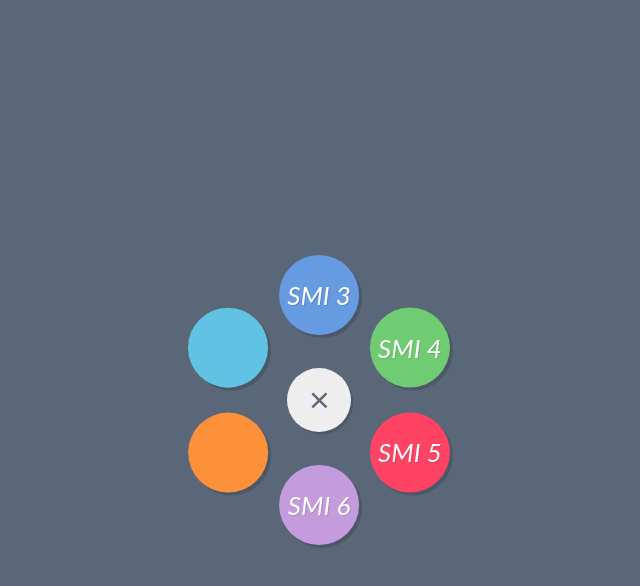
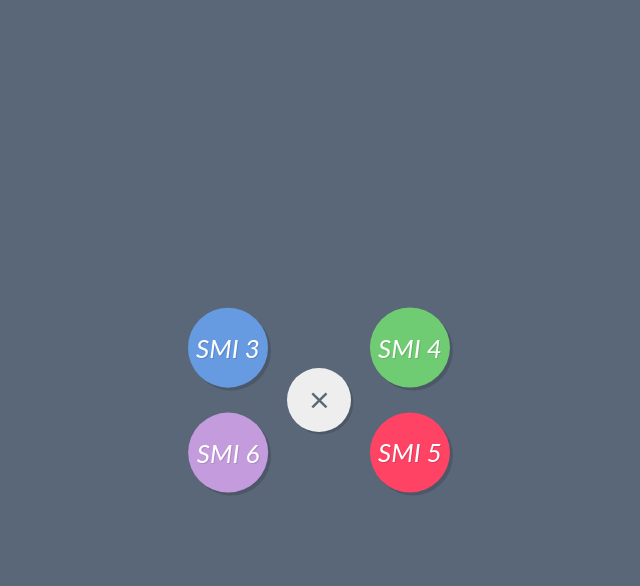
Before and after one commit to yassineAmmani/MySMI, a plain HTML site: page index.html in a window 1280 px wide. Both pictures are taken after a click on the label 640 px from the left and 400 px from the top of the page. Shown: the whole page, without its empty margins (321-961 px from the left). Drawn offline with Linux system fonts and the light colour scheme.

```diff
--- a/index.html
+++ b/index.html
@@ -23,8 +23,8 @@
    <a href="https://drive.google.com/drive/folders/1up_Ht85GujXL2CH03dM1kUAWVAAw8CKi" class="menu-item green"> <i class="fa fa-coffee">SMI 4</i> </a>
    <a href="https://drive.google.com/drive/folders/1ji08TCdWwlndE5KvB6VqircU26ZLwNim" class="menu-item red"> <i class="fa fa-heart">SMI 5</i> </a>
    <a href="https://drive.google.com/drive/folders/1lHZJ7BlH6rSpCI6tcpmrqGf-p7WjlTJN" class="menu-item purple"> <i class="fa fa-microphone">SMI 6</i> </a>
-   <a href="#" class="menu-item orange"> <i class="fa fa-star"></i> </a>
-   <a href="#" class="menu-item lightblue"> <i class="fa fa-diamond"></i> </a>
+<!--    <a href="#" class="menu-item orange"> <i class="fa fa-star"></i> </a>
+   <a href="#" class="menu-item lightblue"> <i class="fa fa-diamond"></i> </a> -->
 </nav>
 
 
@@ -219,7 +219,7 @@
    transition-duration: 180ms;
    -webkit-transition-duration: 180ms;
    -webkit-transform: translate3d(0.08361px, -104.99997px, 0);
-   transform: translate3d(0.08361px, -104.99997px, 0);
+  transform: translate3d(-91.03006px, -52.33095px, 0);
 }
 
 .menu-open:checked ~ .menu-item:nth-child(4) {
@@ -240,7 +240,7 @@
    transition-duration: 480ms;
    -webkit-transition-duration: 480ms;
    -webkit-transform: translate3d(0.08361px, 104.99997px, 0);
-   transform: translate3d(0.08361px, 104.99997px, 0);
+   transform: translate3d(-90.86291px, 52.62064px, 0);
 }
 
 .menu-open:checked ~ .menu-item:nth-child(7) {
```
